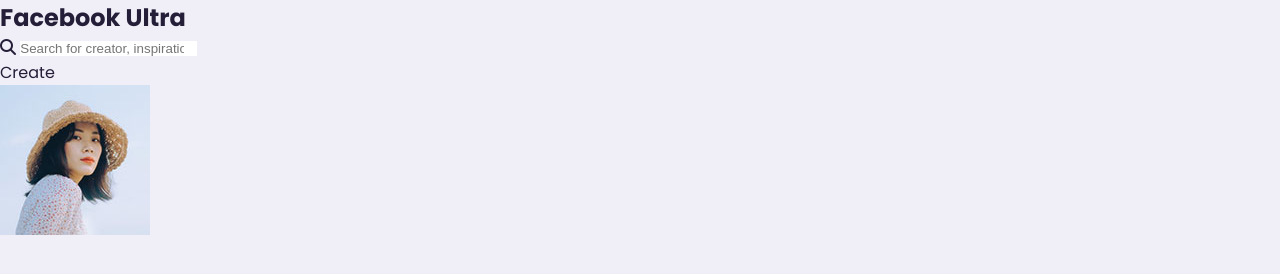
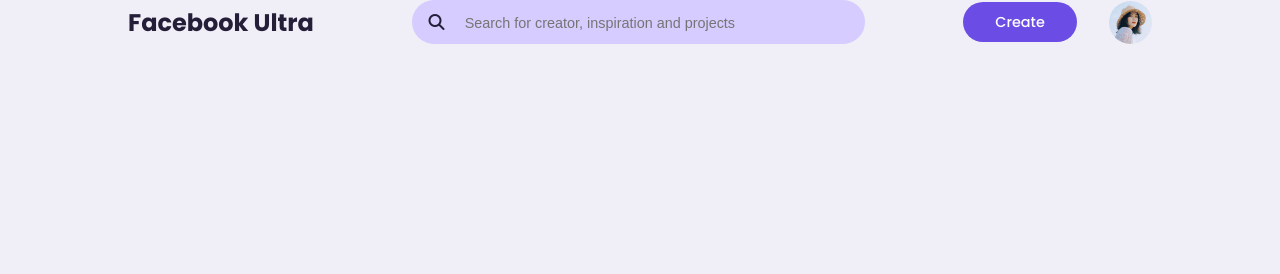
Before and after one commit to hridoyhalder1/Facebook-Ultra-Social-Application, a plain HTML site: page index.html in a window 1280 px wide. Drawn offline with Linux system fonts and the light colour scheme.

Commit message:
nav section

```diff
--- a/index.html
+++ b/index.html
@@ -22,8 +22,8 @@
                 <input type="search" name="" id="" placeholder="Search for creator, inspiration and projects">
             </div>
             <div class="create">
-                <label for="create-post">Create</label>
-                <div class="profile-picture">
+                <label class="btn btn-primary" for="create-post">Create</label>
+                <div class="profile-photo">
                     <img src="./images/profile-1.jpg" alt="profile-1">
                 </div>
             </div>
--- a/style.css
+++ b/style.css
@@ -9,6 +9,12 @@
     --color-success: hsl(120, 95%, 65% );
     --color-danger: hsl(0, 95%, 65% );
     --color-black: hsl(252, 30%, 10% );
+
+    --border-radius: 2rem;
+    --card-border-radius: 1rem;
+    --btn-padding: 0.6rem 2rem;
+    --search-padding: 0.6rem 1rem;
+    --card-padding:  1rem;
 }
 
 *,
@@ -27,4 +33,76 @@ body {
     font-family: 'Poppins', sans-serif;
     color: var(--color-dark);
     background: var(--color-light);
+    overflow-x: hidden;
 }
+
+/* GENERAL STYLE*/
+.container {
+    width: 80%;
+    margin: 0 auto;
+}
+.profile-photo{
+    width: 2.7rem;
+    aspect-ratio: 1/1;
+    border-radius: 50%;
+    overflow: hidden;
+}
+img{
+    display: block;
+    width: 100%;
+}
+.btn{
+    display: inline-block;
+    padding: var(--btn-padding);
+    font-weight: 500;
+    border-radius: var(--border-radius);
+    cursor: pointer;
+    transition: all 300 ease;
+    font-size: 0.9rem;
+}
+.btn:hover{
+    opacity: 0.8;
+}
+.btn-primary{
+    background: var(--color-primary);
+    color: white;
+}
+.text-bold{
+    font-weight: 500;
+}
+.text-muted{
+    color: var(--color-gray);
+}
+
+
+/* =====================NAVBAR=================== */
+nav{
+    width: 100%;
+    background: var(--color-light);
+    padding: 0.7rem, 0;
+    position: fixed;
+    top: 0;
+    z-index: 10;
+}
+nav .container{
+    display: flex;
+    align-items: center;
+    justify-content: space-between;
+}
+nav .search-bar{
+    background: var(--color-secondary);
+    border-radius: var(--border-radius);
+    padding: var(--search-padding);
+}
+nav .search-bar input[type="search"]{
+    background: transparent;
+    width: 30vw;
+    margin-left: 1rem;
+    font-size: 0.9rem;
+    color: var(--color-dark);
+}
+nav .create{
+    display: flex;
+    align-items: center;
+    gap: 2rem;
+}
```
